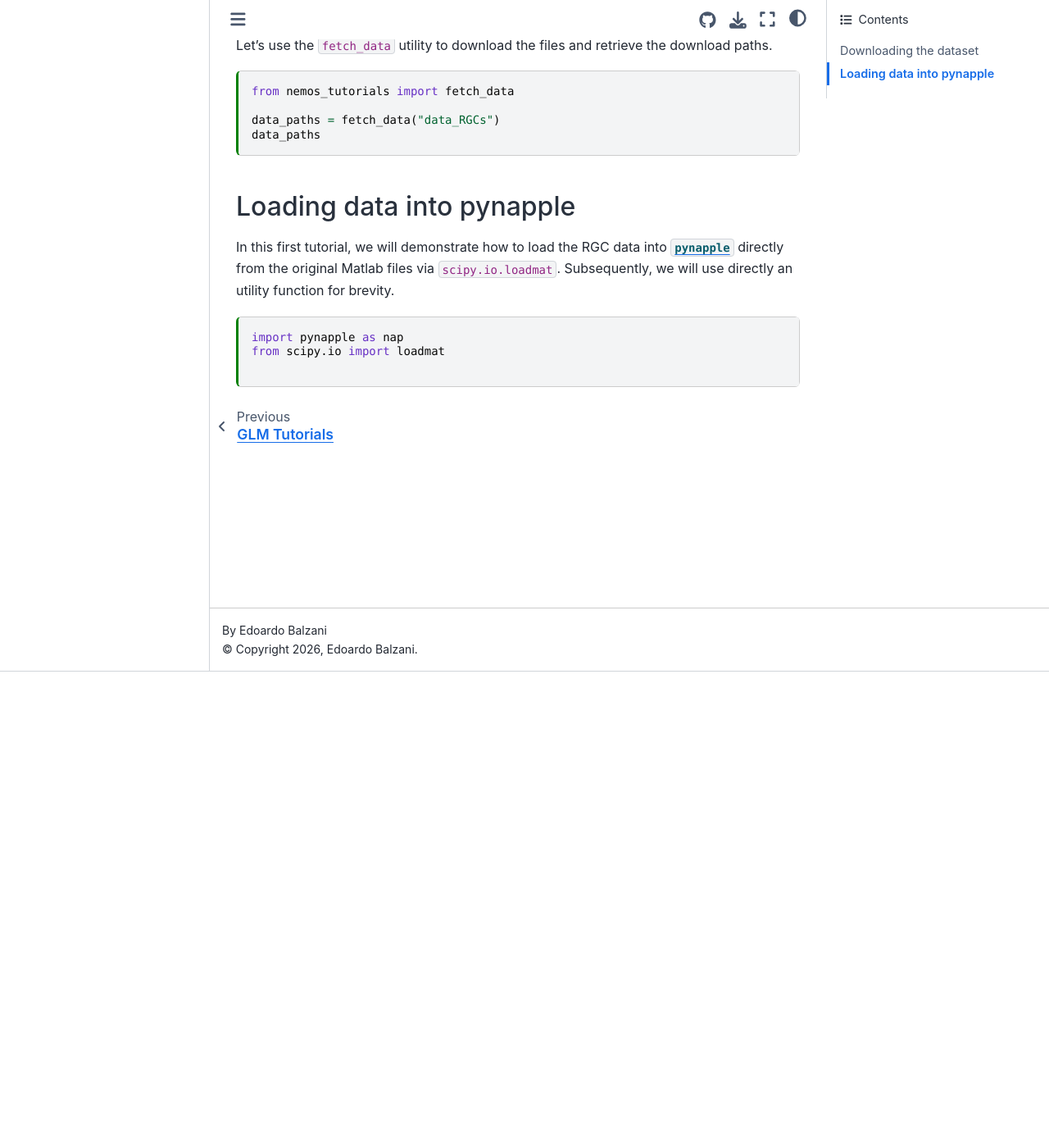
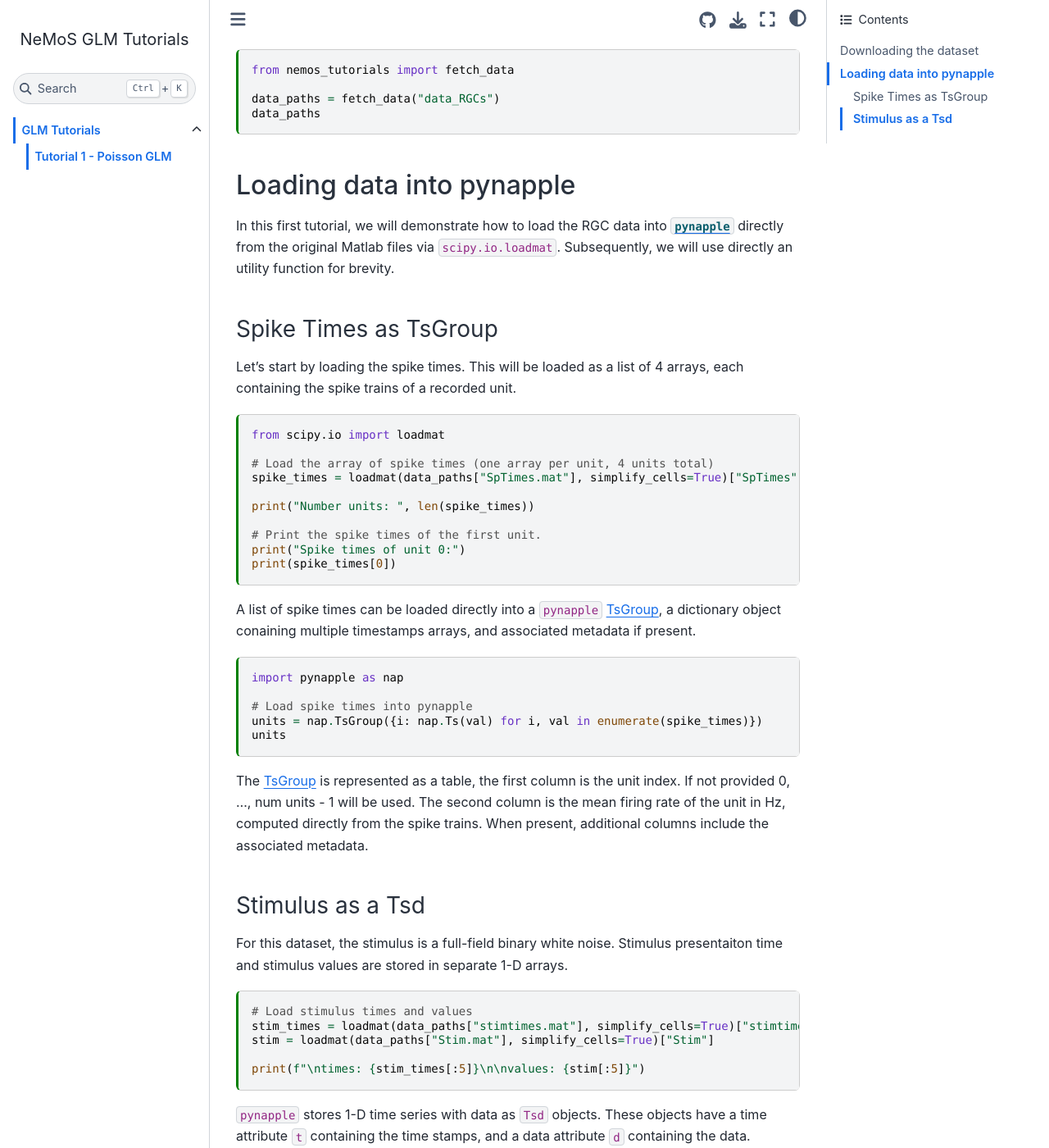
Before and after one commit to BalzaniEdoardo/nemos_glm_tutorials, a Sphinx documentation site: the page built from docs/tutorials/Sfn-2016-tutorial-GLMs/01_poisson_glm.md, in a window 1280 px wide and 1400 px high, scrolled down 581 px. Shown: the whole window at 82% size. Built offline with Sphinx 7.4.7 and the Sphinx Book theme 1.1.4, drawn with Linux system fonts in a browser that asks for light colours; some of the changed text lies outside the part shown.

Commit message:
added content

````diff
--- a/docs/tutorials/Sfn-2016-tutorial-GLMs/01_poisson_glm.md
+++ b/docs/tutorials/Sfn-2016-tutorial-GLMs/01_poisson_glm.md
@@ -37,15 +34,84 @@
 data_paths
 ```
 
-
 ## Loading data into pynapple
 
 In this first tutorial, we will demonstrate how to load the RGC data into [`pynapple`](https://pynapple.org) directly from the original Matlab files via `scipy.io.loadmat`. Subsequently, we will use directly an utility function for brevity.
 
 
+### Spike Times as TsGroup
+
+Let's start by loading the spike times. This will be loaded as a list of 4 arrays, each containing the spike trains of a recorded unit.
+
+```{code-cell} ipython3
+from scipy.io import loadmat
+
+# Load the array of spike times (one array per unit, 4 units total)
+spike_times = loadmat(data_paths["SpTimes.mat"], simplify_cells=True)["SpTimes"]
+
+print("Number units: ", len(spike_times))
+
+# Print the spike times of the first unit.
+print("Spike times of unit 0:")
+print(spike_times[0])
+```
+
+A list of spike times can be loaded directly into a `pynapple` [TsGroup](https://pynapple.org/generated/pynapple.TsGroup.html), a dictionary object conaining multiple timestamps arrays, and associated metadata if present.
+
 ```{code-cell} ipython3
 import pynapple as nap
-from scipy.io import loadmat
+
+# Load spike times into pynapple
+units = nap.TsGroup({i: nap.Ts(val) for i, val in enumerate(spike_times)})
+units
+```
+
+The [TsGroup](https://pynapple.org/generated/pynapple.TsGroup.html) is represented as a table, the first column is the unit index. If not provided 0, ..., num units - 1 will be used. The second column is the mean firing rate of the unit in Hz, computed directly from the spike trains.  When present, additional columns include the associated metadata.
 
 
+### Stimulus as a Tsd
+
+For this dataset, the stimulus is a full-field binary white noise. Stimulus presentaiton time and stimulus values are stored in separate 1-D arrays.
+
+```{code-cell} ipython3
+# Load stimulus times and values
+stim_times = loadmat(data_paths["stimtimes.mat"], simplify_cells=True)["stimtimes"]
+stim = loadmat(data_paths["Stim.mat"], simplify_cells=True)["Stim"]
+
+print(f"\ntimes: {stim_times[:5]}\n\nvalues: {stim[:5]}")
 ```
+
+`pynapple` stores 1-D time series with data as `Tsd` objects. These objects have a time attribute `t` containing the time stamps, and a data attribute `d` containing the data.
+
+```{code-cell} ipython3
+stimulus = nap.Tsd(stim_times, stim)
+
+print(f"\ntimes: {stimulus.t[:5]}\n\nvalues: {stimulus.d[:5]}")
+```
+
+Additionally, and very conveniently, every time series object in `pynapple` stores a `time_support` attribute, which of [`IntervalSet`](https://pynapple.org/generated/pynapple.IntervalSet.html) set type. IntervalSets  specifies starts and ends of (irregular) continuous recoding epochs.
+
+The time support can be provided at object initialization. If not provided, the support is inferred from data, as a single epoch from the minimum to the maximum of the provided time stamps.
+
+```{code-cell} ipython3
+print("Stimulus\n========")
+print("Time support:\n", stimulus.time_support)
+print(
+    "\nTime stamps range:\n"
+    f"({float(stimulus.t[0]):.3f}, {float(stimulus.t[-1]):.3f})"
+)
+
+
+unit_ts_range = min(spks.t[0] for spks in units.values()), max(spks.t[-1] for spks in units.values())
+
+print("\nUnits\n=====")
+print("Time support:\n", units.time_support)
+print(
+    "\nSpike times range:\n"
+    f"({float(unit_ts_range[0]):.3f}, {unit_ts_range[1]:.3f})"
+)
+```
+
+```{code-cell} ipython3
+
+```
````
Also changed, not shown: other parts of docs/tutorials/Sfn-2016-tutorial-GLMs/01_poisson_glm.md (+5 -8 lines).
